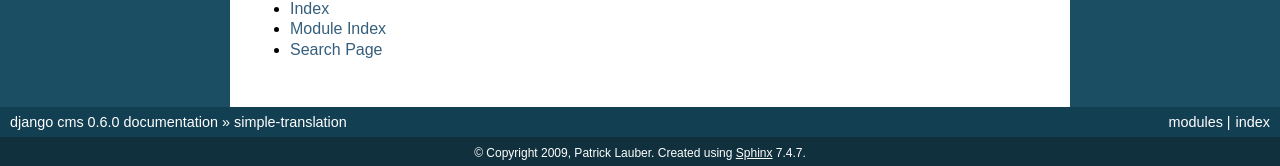
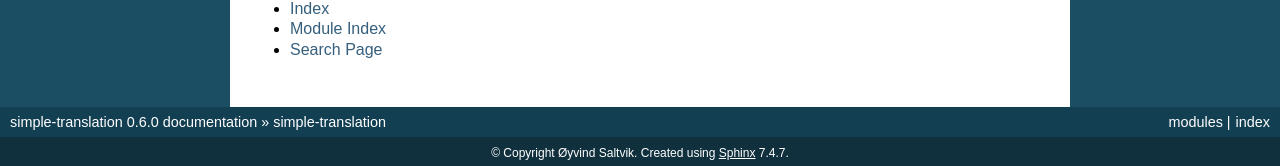
Before and after one commit to fivethreeo/simple-translation, a Sphinx documentation site: the page built from docs/index.rst, in a window 1280 px wide and 900 px high, scrolled down 922 px. Shown: the part 731-897 px from the top of the window. Built offline with Sphinx 7.4.7, drawn with Linux system fonts in a browser that asks for light colours; the version number is read from the project's files by our own code; some of the changed lines change nothing that is shown; some of the changed text lies outside the part shown.

Commit message:
fixed conf.py

```diff
--- a/docs/conf.py
+++ b/docs/conf.py
@@ -19,10 +19,6 @@
 # relative to the documentation root, use os.path.abspath to make it absolute,
 # like shown here.
 
-sys.path.append(os.path.abspath('.'))
-sys.path.append(os.path.abspath('..'))
-os.environ['DJANGO_SETTINGS_MODULE'] = 'example.settings'
-
 # -- General configuration -----------------------------------------------------
 
 # Add any Sphinx extension module names here, as strings. They can be
@@ -42,8 +38,8 @@
 master_doc = 'index'
 
 # General information about the project.
-project = u'django cms'
-copyright = u'2009, Patrick Lauber'
+project = u'simple-translation'
+copyright = 'Øyvind Saltvik'
 
 # The version info for the project you're documenting, acts as replacement for
 # |version| and |release|, also used in various other places throughout the
@@ -51,14 +47,9 @@
 #
 # The short X.Y version.
 
-path = os.path.split(os.path.dirname(__file__))[0]
-path = os.path.split(path)[0]
-sys.path.insert(0, path)
-import cms
-
-version = '.'.join(map(str, cms.VERSION))
+version = '0.6.0'
 # The full version, including alpha/beta/rc tags.
-release = cms.__version__
+release = '0.6.0'
 
 # The language for content autogenerated by Sphinx. Refer to documentation for
 # a list of supported languages.
```
